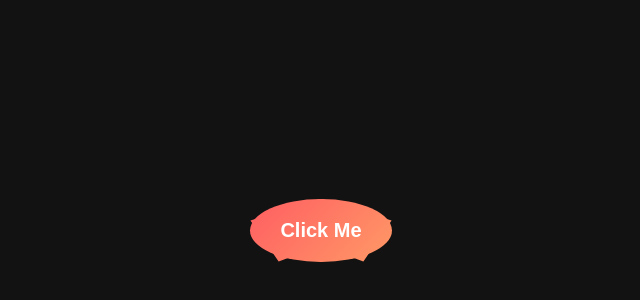
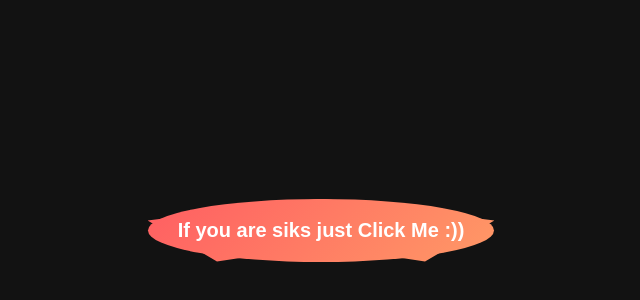
Before and after one commit to bakhtaa/miaw, a plain HTML site: page index.html in a window 1280 px wide. Shown: the part 178-478 px from the top of the page, without its empty margins (319-959 px from the left). Drawn offline with Linux system fonts and the light colour scheme.

Commit message:
Update index.html

```diff
--- a/index.html
+++ b/index.html
@@ -130,7 +130,7 @@
 </head>
 <body>
     <button class="button" id="clickButton" onclick="showImage()">
-        <span>Click Me</span>
+        <span>If you are siks just Click Me :))</span>
     </button>
 
     <div class="image-container" id="imageContainer">
```
